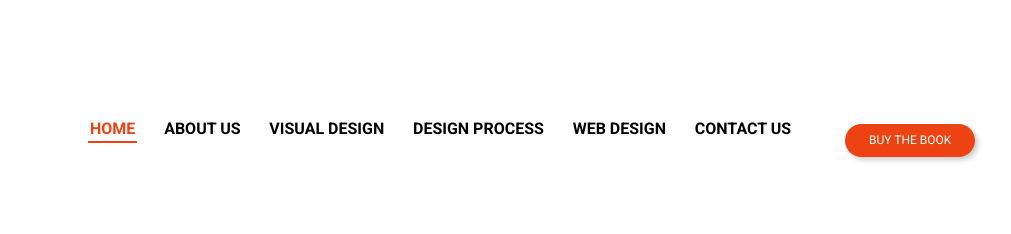
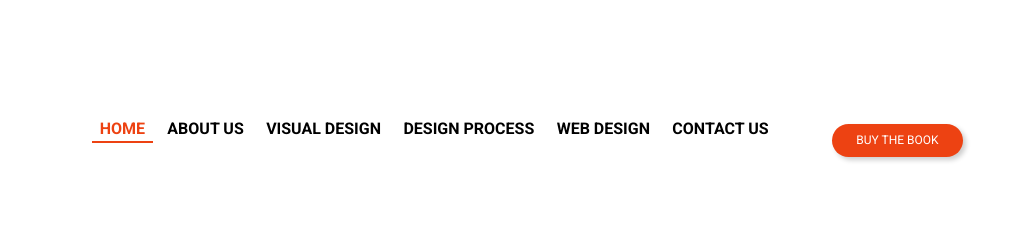
Before and after one commit to VMO2020/class-website, a plain HTML site: page index.html in a window 1280 px wide. Shown: the top 234 px of the page, 214-1225 px from the left. Drawn offline with Linux system fonts and the light colour scheme.

Commit message:
FEAT: change CSS nav on hover

```diff
--- a/css/styles.css
+++ b/css/styles.css
@@ -48,8 +48,8 @@ header nav ul {
 header nav ul li a {
 	font-size: 16px;
 	font-weight: bold;
-	margin: 0.8em;
-	padding: 0.2em 0.1em;
+	margin: 0.2em;
+	padding: 0.2em 0.5em;
 	color: black;
 	text-decoration: none;
 	cursor: pointer;
@@ -62,7 +62,9 @@ header nav ul li a.active {
 }
 
 header nav ul li a:hover {
-	color: green;
+	color: white;
+	background-color: black;
+	padding: 0.3em 0.5em;
 	border-bottom: none;
 }
 
```
